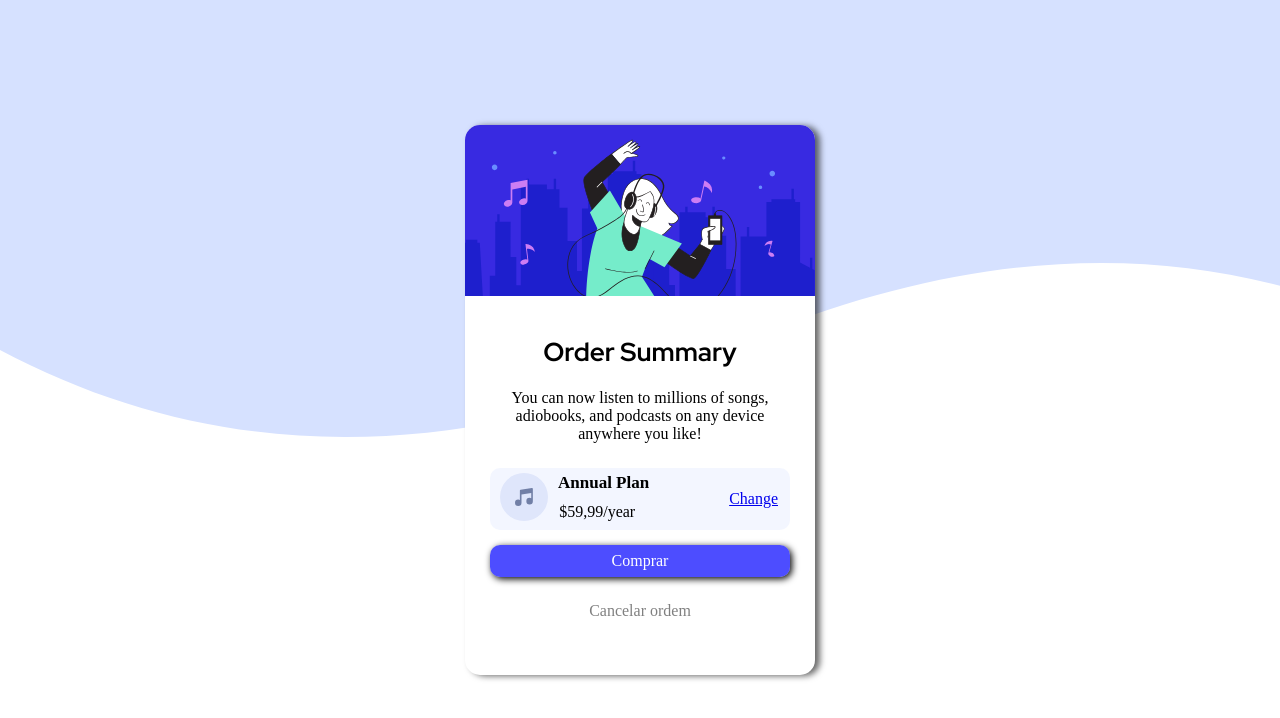
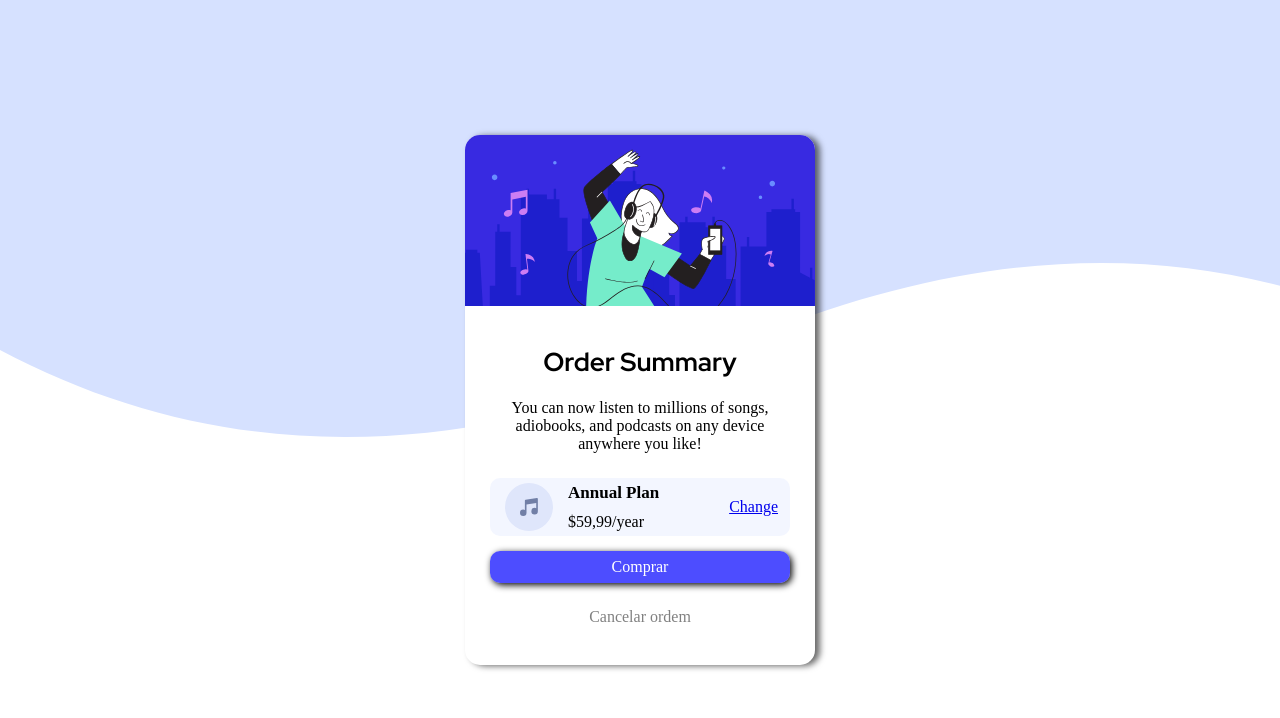
Before and after one commit to BrunoBisppo/CardDeCompra, a plain HTML site: page index.html in a window 1280 px wide. Drawn offline with Linux system fonts and the light colour scheme.

Commit message:
Card Atualização

```diff
--- a/index.html
+++ b/index.html
@@ -15,13 +15,19 @@
       <div class="texto-card"><p>You can now listen to millions of songs, adiobooks, and podcasts on any device anywhere you like!</p></div>
 
       <div class="container-preco">
+
         <div class="preco-descricao">
-          <div class="music-logo"><img src="images/icon-music.svg" alt=""></div>
-          <h2>Annual Plan</h2>
-          <p>$59,99/year</p>
+              <img src="images/icon-music.svg" alt="">
+          <div>
+            <h2>Annual Plan</h2>
+            <p>$59,99/year</p>
+          </div>
         </div>
+
         <a href="#">Change</a>
+
       </div>
+
       <div class="botao-compra"><a href="">Comprar</a></div>
       <div class="botao-cancelar"><a href="#">Cancelar ordem</a></div>
     </div>
--- a/style.css
+++ b/style.css
@@ -19,7 +19,7 @@ body{
 
 .card{
     width: 350px;
-    height: 550px;
+    height: 530px;
     background-color: white;
     border-radius: 15px;
     box-shadow: 5px 1px 6px rgba(0, 0, 0, 0.589);
@@ -58,31 +58,19 @@ body{
     align-items: center;
 }
 
-.container-preco img{
-    margin-left: 5px;
-}
-
 .preco-descricao{
     display: flex;
     width: 300px;
 }
 
-.music-logo{
-    width: 48px;
+.preco-descricao img{
+    margin-right: 15px;
+    margin-left: 10px;
 }
-
 .preco-descricao h2{
     height: 30px;
-    margin-left: 15px;
     font-size: 17px;
     font-weight: bold;
-}
-.preco-descricao p{
-    height: 20px;
-    position: relative;
-    top: 30px;
-    right: 90px;
-    font-size: 16px;
 }
 
 .container-preco a{
```
